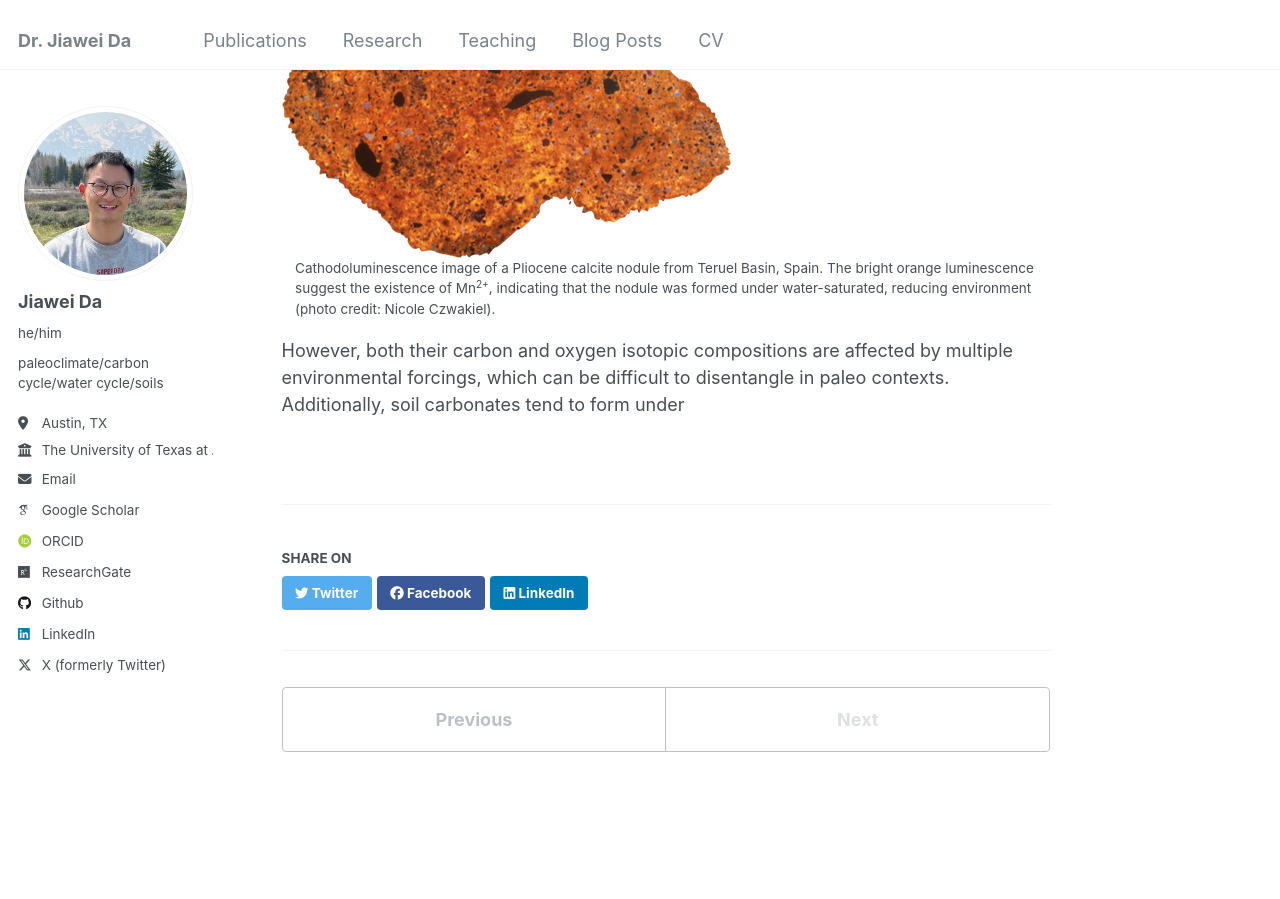
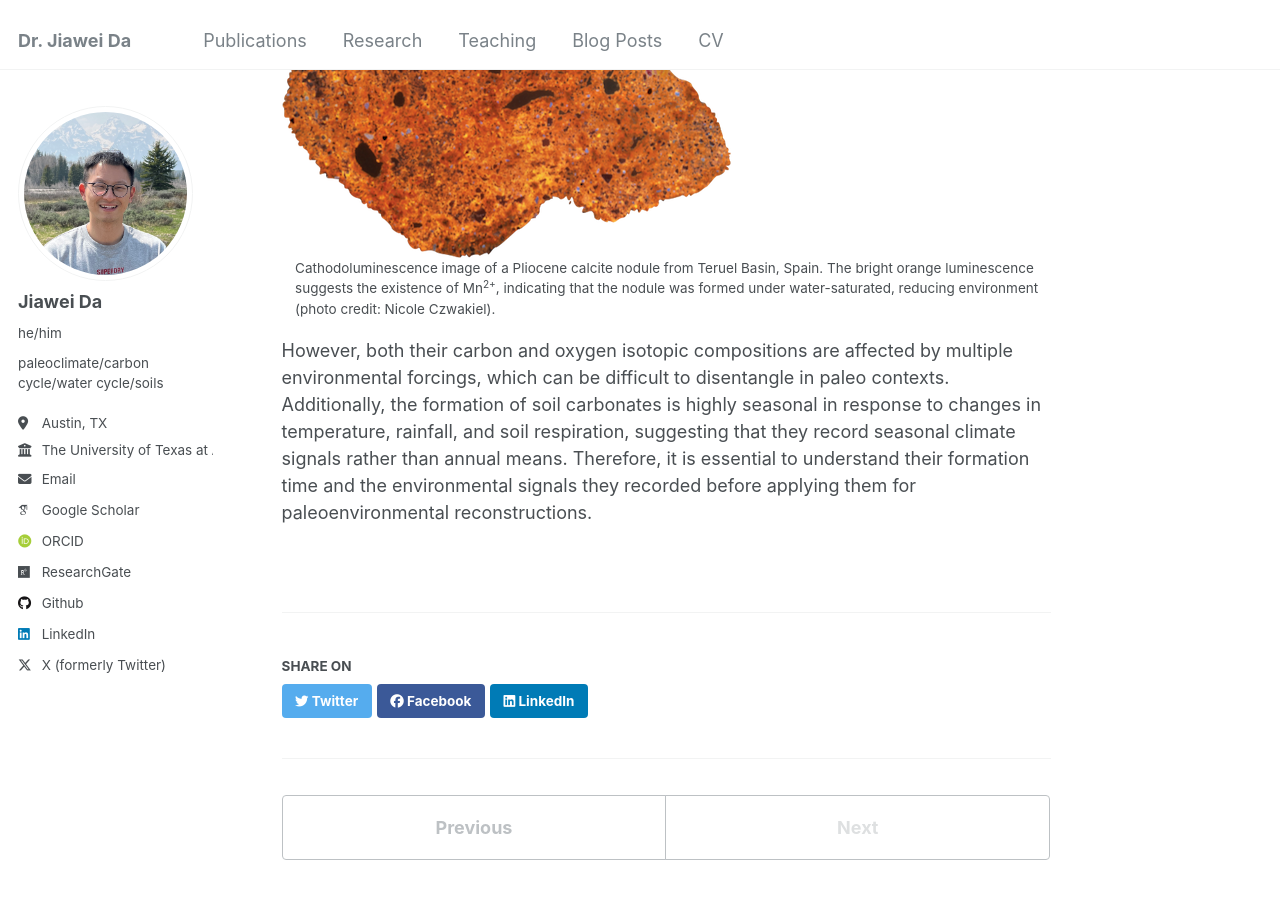
Before and after one commit to da-jiawei/da-jiawei.github.io, a Jekyll site: the page built from _research/research-2.md, in a window 1280 px wide and 900 px high, scrolled down 452 px. Built offline with Jekyll 4.4.1, drawn with Linux system fonts in a browser that asks for light colours; some web fonts are replaced.

Commit message:
update research

```diff
--- a/_research/research-2.md
+++ b/_research/research-2.md
@@ -4,10 +4,10 @@ excerpt: "It is imperative to understand what is recorded by those geochemical s
 collection: research
 ---
 
+
 Soil carbonates are a common terrestrial archive for paleoclimate studies. For instance, their stable isotope compositions contain abundant information such as past changes in regional water cycle, the evolution of C4 vegetation, and atmospheric carbon dioxide concentrations.
 
 ![CL image of a calcite nodule from Teruel Basin, Spain](/images/CL_image.png)
-: Cathodoluminescence image of a Pliocene calcite nodule from Teruel Basin, Spain. The bright orange luminescence suggest the existence of Mn<sup>2+</sup>, indicating that the nodule was formed under water-saturated, reducing environment (photo credit: Nicole Czwakiel).
+: Cathodoluminescence image of a Pliocene calcite nodule from Teruel Basin, Spain. The bright orange luminescence suggests the existence of Mn<sup>2+</sup>, indicating that the nodule was formed under water-saturated, reducing environment (photo credit: Nicole Czwakiel).
 
-
-However, both their carbon and oxygen isotopic compositions are affected by multiple environmental forcings, which can be difficult to disentangle in paleo contexts. Additionally, soil carbonates tend to form under
+However, both their carbon and oxygen isotopic compositions are affected by multiple environmental forcings, which can be difficult to disentangle in paleo contexts. Additionally, the formation of soil carbonates is highly seasonal in response to changes in temperature, rainfall, and soil respiration, suggesting that they record seasonal climate signals rather than annual means. Therefore, it is essential to understand their formation time and the environmental signals they recorded before applying them for paleoenvironmental reconstructions.
```
Also changed, not shown: _research/research-1.md (+5 -3 lines).
